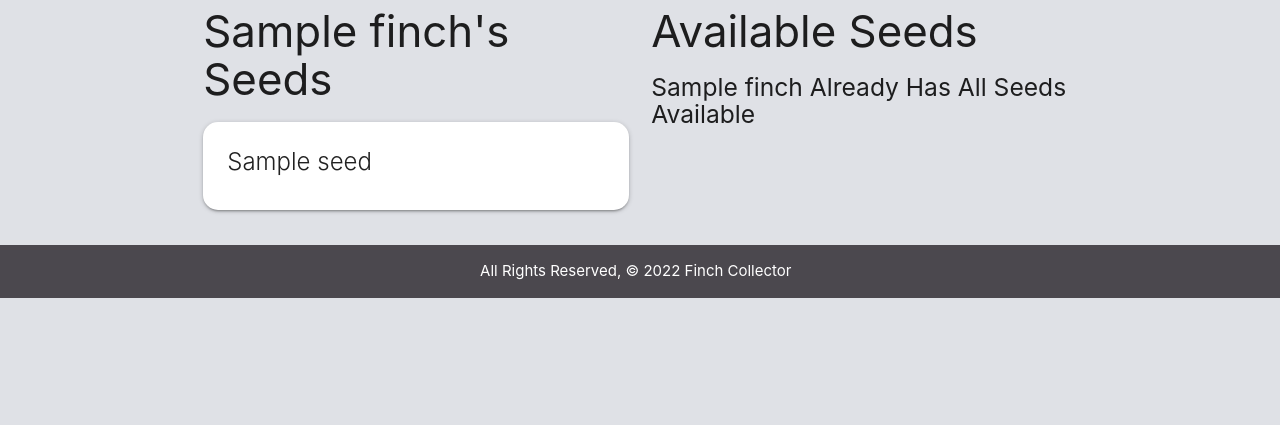
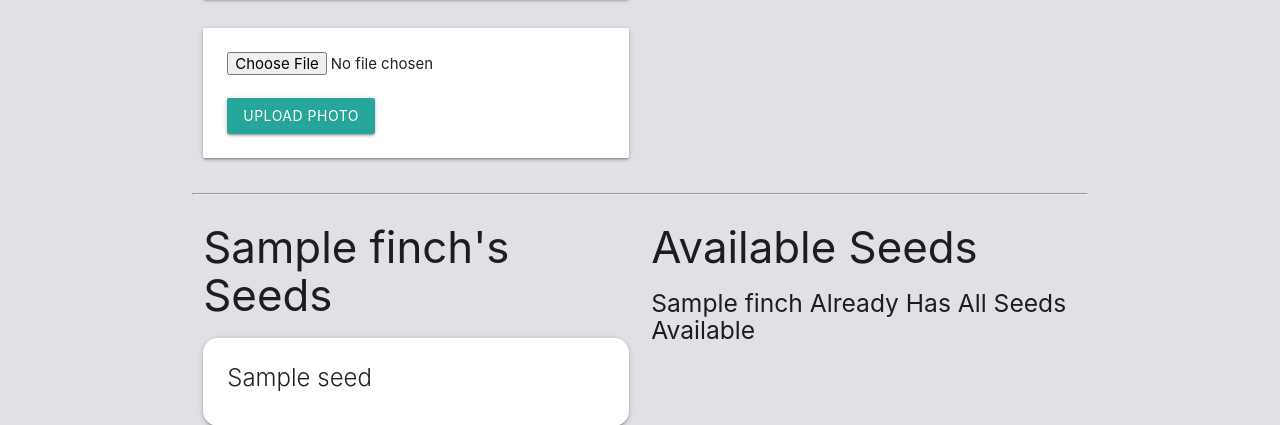
Before and after one commit to PeterSYoo/finch_collector, a Django app: page /finches/1/ in a window 1280 px wide. Shown: the part 774-1199 px from the top of the page. Before the commit the page ends 1072 px from the top, so only its background shows below. Run offline with Django 4.2, Linux system fonts and the light colour scheme; tables that the repository leaves empty hold one stand-in row (values such as "Sample post").

Commit message:
wip: adds 1 to many relationship from finches to photos, adds photos model and migrated, updates details with functionality to upload photos and display them from aws

```diff
--- a/main_app/admin.py
+++ b/main_app/admin.py
@@ -1,7 +1,8 @@
 from django.contrib import admin
-from .models import Finch, Feeding, Seed
+from .models import Finch, Feeding, Seed, Photo
 
 # Register your models here.
 admin.site.register(Finch)
 admin.site.register(Feeding)
 admin.site.register(Seed)
+admin.site.register(Photo)
--- a/main_app/models.py
+++ b/main_app/models.py
@@ -50,3 +50,10 @@
 
   class Meta:
     ordering = ['-date']
+
+class Photo(models.Model):
+    url = models.CharField(max_length=200)
+    finch = models.ForeignKey(Finch, on_delete=models.CASCADE)
+
+    def __str__(self):
+        return f"Photo for finch_id: {self.finch_id} @{self.url}"
--- a/main_app/templates/finches/detail.html
+++ b/main_app/templates/finches/detail.html
@@ -5,20 +5,6 @@
 
 <div class="row">
   <div class="col s6">
-    <form action="{% url 'add_feeding' finch.id %}" method="post">
-      {% csrf_token %} {{ feeding_form.as_p }}
-      <input type="submit" class="btn" value="Add Feeding" />
-    </form>
-    <br />
-    {% if finch.fed_for_today %}
-    <div class="card-panel teal-text center-align">
-      {{finch.name}} has been fed all meals for today
-    </div>
-    {% else %}
-    <div class="card-panel red-text center-align">
-      {{finch.name}} might be hungry
-    </div>
-    {% endif %}
     <div class="card">
       <div class="card-content">
         <span class="card-title">{{ finch.name }}</span>
@@ -35,8 +21,42 @@
         <a href="{% url 'finches_delete' finch.id %}">Delete</a>
       </div>
     </div>
+
+    <!-- Finch photos -->
+    {% for photo in finch.photo_set.all %}
+      <img class="responsive-img card-panel" src="{{ photo.url }}" alt="{{ finch.name }}">
+    {% empty %}
+      <div class="card-panel teal-text center-align">No Photos Uploaded</div>
+    {% endfor %}
+    <form
+      action="{% url 'add_photo' finch.id %}"
+      enctype="multipart/form-data"
+      method="POST"
+      class="card-panel"
+    >
+      {% csrf_token %}
+      <input type="file" name="photo-file" />
+      <br /><br />
+      <input type="submit" class="btn" value="Upload Photo" />
+    </form>
+    <!-- /Finch photos -->
+
   </div>
   <div class="col s6">
+    <form action="{% url 'add_feeding' finch.id %}" method="post">
+      {% csrf_token %} {{ feeding_form.as_p }}
+      <input type="submit" class="btn" value="Add Feeding" />
+    </form>
+    <br />
+    {% if finch.fed_for_today %}
+    <div class="card-panel teal-text center-align">
+      {{finch.name}} has been fed all meals for today
+    </div>
+    {% else %}
+    <div class="card-panel red-text center-align">
+      {{finch.name}} might be hungry
+    </div>
+    {% endif %}
     <table class="striped">
       <thead>
         <tr>
--- a/main_app/urls.py
+++ b/main_app/urls.py
@@ -12,6 +12,7 @@
   path('finches/<int:finch_id>/add_feeding/', views.add_feeding, name='add_feeding'),
   # associate a seed with a finch (M:M)
   path('finches/<int:finch_id>/assoc_seed/<int:seed_id>/', views.assoc_seed, name='assoc_seed'),
+  path('finches/<int:finch_id>/add_photo/', views.add_photo, name='add_photo'),
   path('seeds/', views.SeedList.as_view(), name='seeds_index'),
   path('seeds/<int:pk>/', views.SeedDetail.as_view(), name='seeds_detail'),
   path('seeds/create/', views.SeedCreate.as_view(), name='seeds_create'),
--- a/main_app/views.py
+++ b/main_app/views.py
@@ -3,8 +3,13 @@
 from django.views.generic import ListView
 from django.views.generic.edit import CreateView, UpdateView, DeleteView
 from django.views.generic.detail import DetailView
-from .models import Finch, Seed
+import uuid
+import boto3
+from .models import Finch, Seed, Photo
 from .forms import FeedingForm
+
+S3_BASE_URL = 'https://s3.us-west-1.amazonaws.com/'
+BUCKET = 'finchcollector-py'
 
 # Create your views here.
 def home(request):
@@ -45,6 +50,26 @@
   Finch.objects.get(id=finch_id).seeds.add(seed_id)
   return redirect('detail', finch_id=finch_id)
 
+def add_photo(request, finch_id):
+  # photo-file will be the "name" attribute on the <input type="file">
+  photo_file = request.FILES.get('photo-file', None)
+  if photo_file:
+    s3 = boto3.client('s3')
+    # need a unique "key" for S3 / needs image file extension too
+    key = uuid.uuid4().hex[:6] + photo_file.name[photo_file.name.rfind('.'):]
+    # just in case something goes wrong
+    try:
+      s3.upload_fileobj(photo_file, BUCKET, key)
+      # build the full url string
+      url = f"{S3_BASE_URL}{BUCKET}/{key}"
+      # we can assign to finch_id or finch (if you have a finch object)
+      photo = Photo(url=url, finch_id=finch_id)
+      photo.save()
+    except:
+      print('An error occurred uploading file to S3')
+      return redirect('detail', finch_id=finch_id)
+  return redirect('detail', finch_id=finch_id)
+
 class FinchCreate(CreateView):
   model = Finch
   fields = '__all__'
```
Also changed, not shown: main_app/migrations/0006_photo.py (added).
